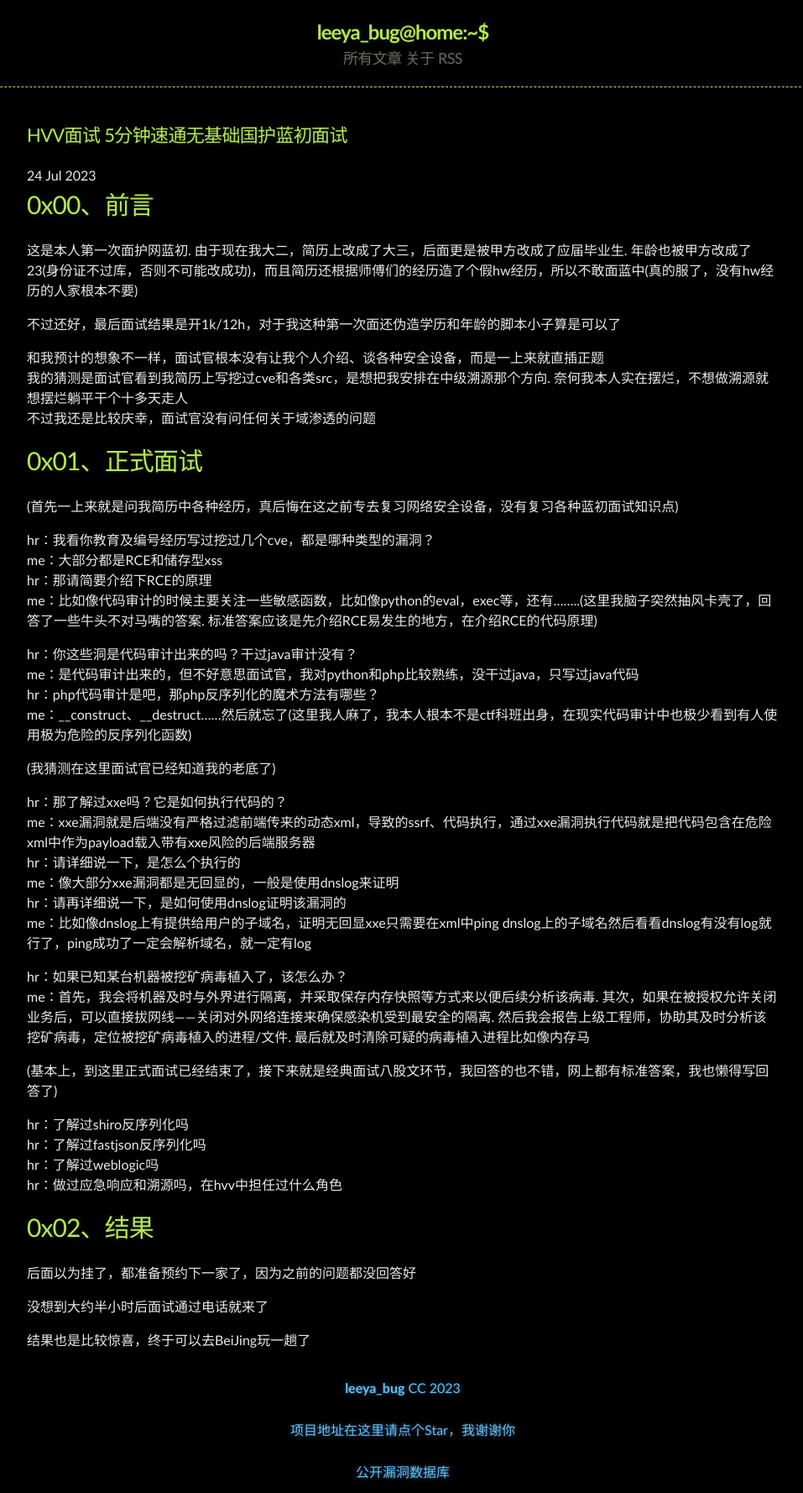
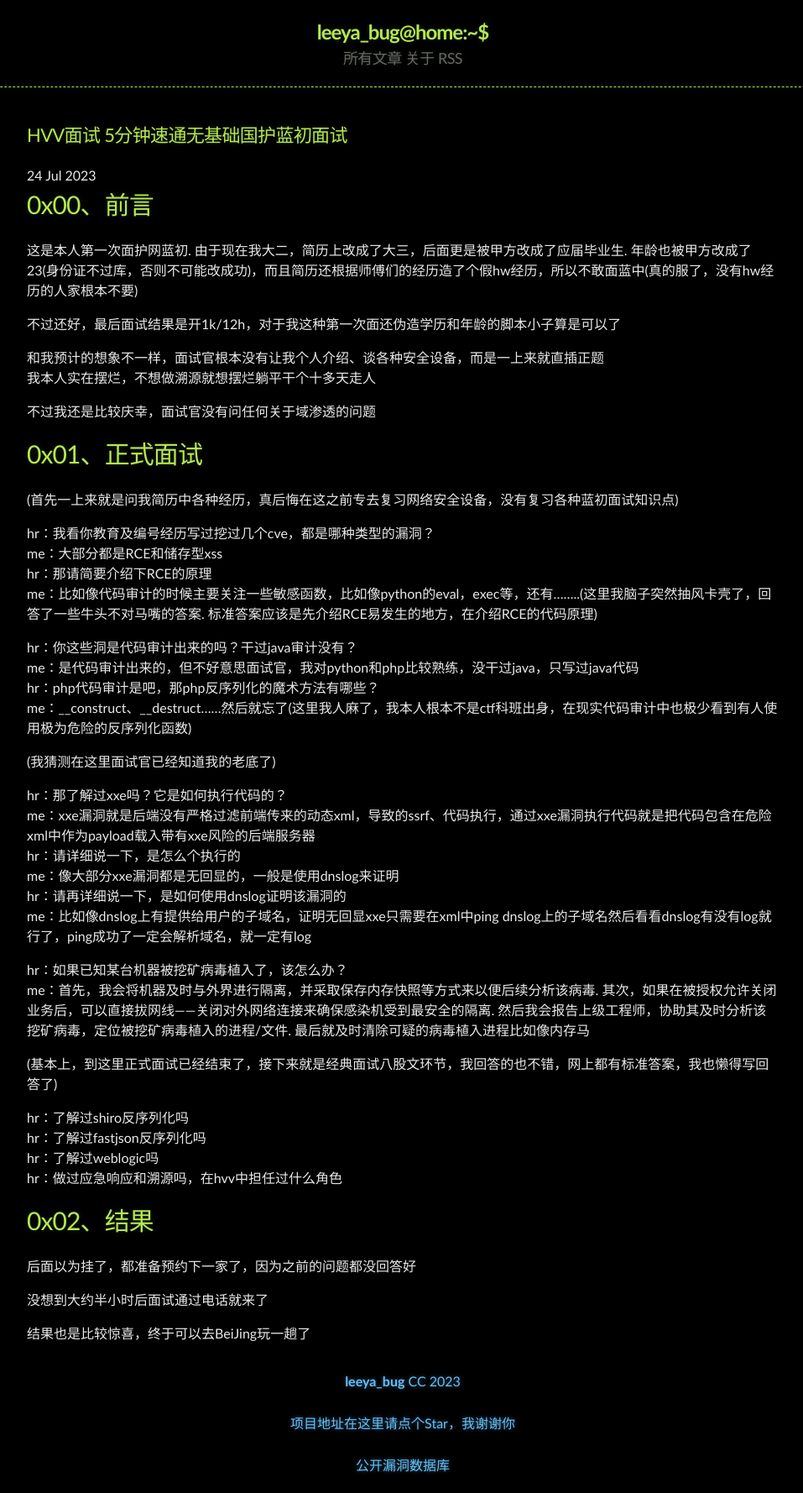
Before and after one commit to Leeyangee/leeyangee.github.io, a Jekyll site: the page built from _posts/2023-07-24-HVV面试 5分钟速通无基础国护蓝初面试.md, in a window 1280 px wide. Shown: the whole page at 84% size, without its empty margins (160-1117 px from the left). Built offline with Jekyll 4.4.1, drawn with Linux system fonts in a browser that asks for light colours.

Commit message:
Update 2023-07-24-HVV面试 5分钟速通无基础国护蓝初面试.md

```diff
--- a/_posts/2023-07-24-HVV面试 5分钟速通无基础国护蓝初面试.md
+++ b/_posts/2023-07-24-HVV面试 5分钟速通无基础国护蓝初面试.md
@@ -9,7 +9,8 @@ published: true
 不过还好，最后面试结果是开1k/12h，对于我这种第一次面还伪造学历和年龄的脚本小子算是可以了
 
 和我预计的想象不一样，面试官根本没有让我个人介绍、谈各种安全设备，而是一上来就直插正题
-我的猜测是面试官看到我简历上写挖过cve和各类src，是想把我安排在中级溯源那个方向. 奈何我本人实在摆烂，不想做溯源就想摆烂躺平干个十多天走人
+我本人实在摆烂，不想做溯源就想摆烂躺平干个十多天走人
+
 不过我还是比较庆幸，面试官没有问任何关于域渗透的问题
 
 # [](#header-1)0x01、正式面试
```
